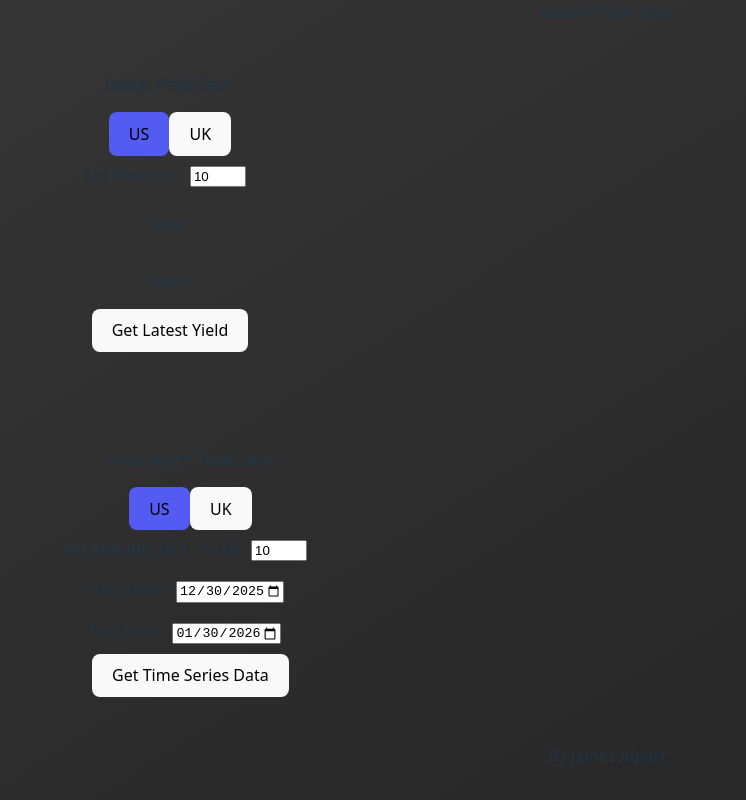
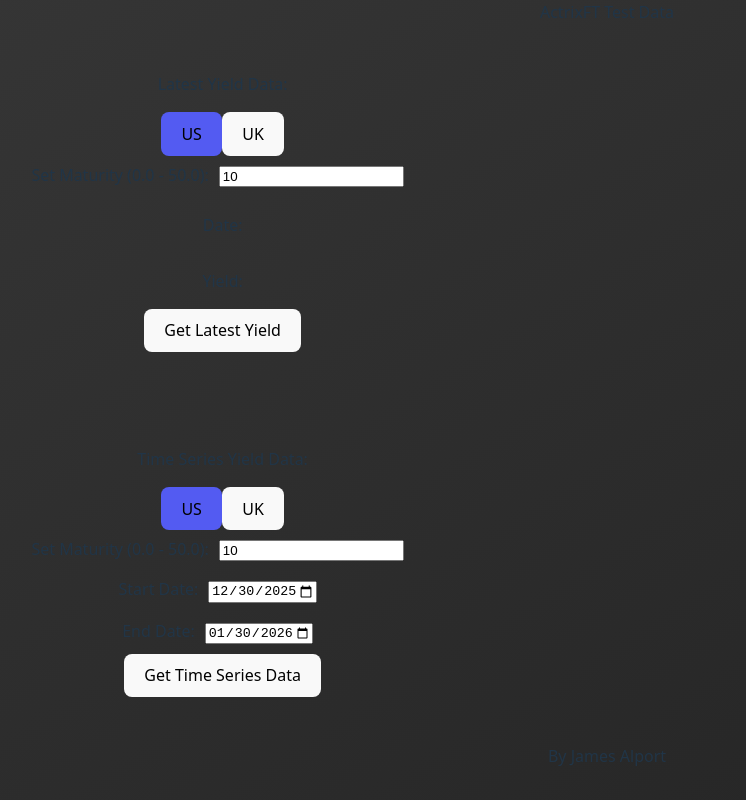
Before and after one commit to fastmovingtarget/ActrixFT-Coding-Challenge, a React (Vite) app in the folder ReactFrontend/ReactFrontend/: page / in a window 1280 px wide. Shown: the whole page, without its empty margins (33-779 px from the left). Built offline with nearby package versions, Linux system fonts and the light colour scheme; no server answers.

Commit message:
fixed the number input not accepting decimals

```diff
--- a/ReactFrontend/ReactFrontend/src/Latest.tsx
+++ b/ReactFrontend/ReactFrontend/src/Latest.tsx
@@ -27,8 +27,8 @@ export function Latest(){
                     <button className={`button ${country === "UK" && 'active'}`} onClick={() => setCountry("UK")}>UK</button>
                 </div>
                 <div>
-                    <label>Set Maturity:
-                        <input type="number" id="latest-maturity-input" name="latest-maturity-input" min="0" max="50" defaultValue="10" onChange={(event) => {
+                    <label>Set Maturity (0.0 - 50.0):
+                        <input type="number" id="latest-maturity-input" name="latest-maturity-input" min="0" max="50" defaultValue="10" step="any" onChange={(event) => {
                             if(event.target.checkValidity())
                                 setMaturity(parseFloat(event.target.value) || 0.0)
                             else
--- a/ReactFrontend/ReactFrontend/src/TimeSeries.tsx
+++ b/ReactFrontend/ReactFrontend/src/TimeSeries.tsx
@@ -32,7 +32,7 @@ export function TimeSeries(){
                     <button className={`button ${country === "UK" && 'active'}`} onClick={() => setCountry("UK")}>UK</button>
                 </div>
                 <label>Set Maturity (0.0 - 50.0):
-                    <input type="number" id="1" name="1" min="0" max="50" defaultValue="10" onChange={(event) => {
+                    <input type="number" id="1" name="1" min="0" max="50" defaultValue="10" step="any" onChange={(event) => {
                         if(event.target.checkValidity())
                             setMaturity(parseFloat(event.target.value) || 0.0)
                         else
```
